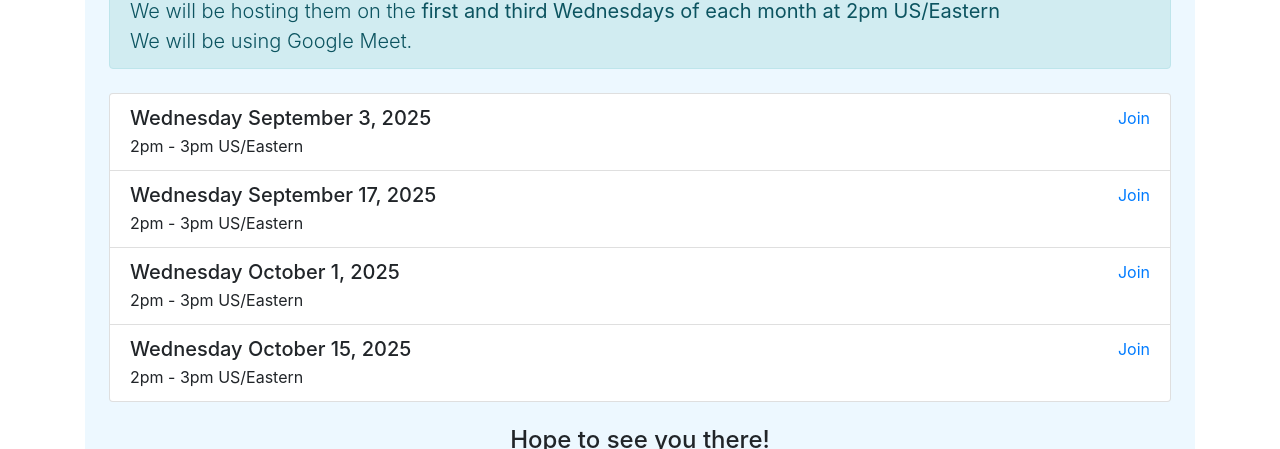
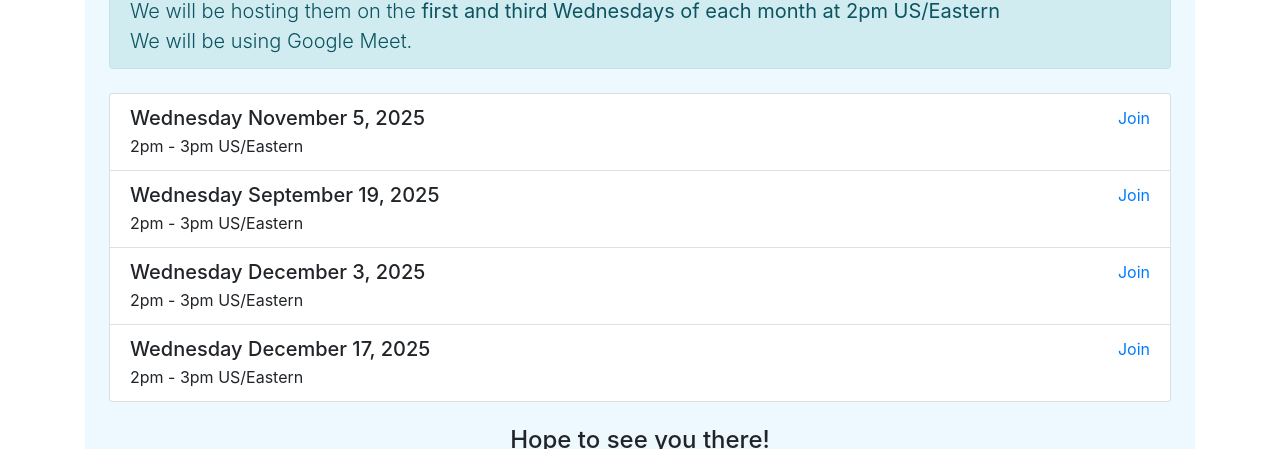
Before and after one commit to arkime/arkimeweb, a Jekyll site: the page built from mini-arkimeetus.html, in a window 1280 px wide and 1302 px high. Shown: the part 370-819 px from the top of the window. Built offline with Jekyll 4.4.1, drawn with Linux system fonts in a browser that asks for light colours.

Commit message:
update dates

```diff
--- a/mini-arkimeetus.html
+++ b/mini-arkimeetus.html
@@ -82,7 +82,7 @@ title: Open Office Hours!
               <ul class="list-group">
                 <li class="list-group-item">
                   <div class="d-flex w-100 justify-content-between">
-                    <h5 class="mb-1">Wednesday September 3, 2025</h5>
+                    <h5 class="mb-1">Wednesday November 5, 2025</h5>
                     <a class="no-decoration" href="https://meet.google.com/ueh-pseg-zjo">
                       Join
                     </a>
@@ -91,7 +91,7 @@ title: Open Office Hours!
                 </li>
                 <li class="list-group-item">
                   <div class="d-flex w-100 justify-content-between">
-                    <h5 class="mb-1">Wednesday September 17, 2025</h5>
+                    <h5 class="mb-1">Wednesday September 19, 2025</h5>
                     <a class="no-decoration" href="https://meet.google.com/ueh-pseg-zjo">
                       Join
                     </a>
@@ -100,7 +100,7 @@ title: Open Office Hours!
                 </li>
                 <li class="list-group-item">
                   <div class="d-flex w-100 justify-content-between">
-                    <h5 class="mb-1">Wednesday October 1, 2025</h5>
+                    <h5 class="mb-1">Wednesday December 3, 2025</h5>
                     <a class="no-decoration" href="https://meet.google.com/ueh-pseg-zjo">
                       Join
                     </a>
@@ -109,7 +109,7 @@ title: Open Office Hours!
                 </li>
                 <li class="list-group-item">
                   <div class="d-flex w-100 justify-content-between">
-                    <h5 class="mb-1">Wednesday October 15, 2025</h5>
+                    <h5 class="mb-1">Wednesday December 17, 2025</h5>
                     <a class="no-decoration" href="https://meet.google.com/ueh-pseg-zjo">
                       Join
                     </a>
```
